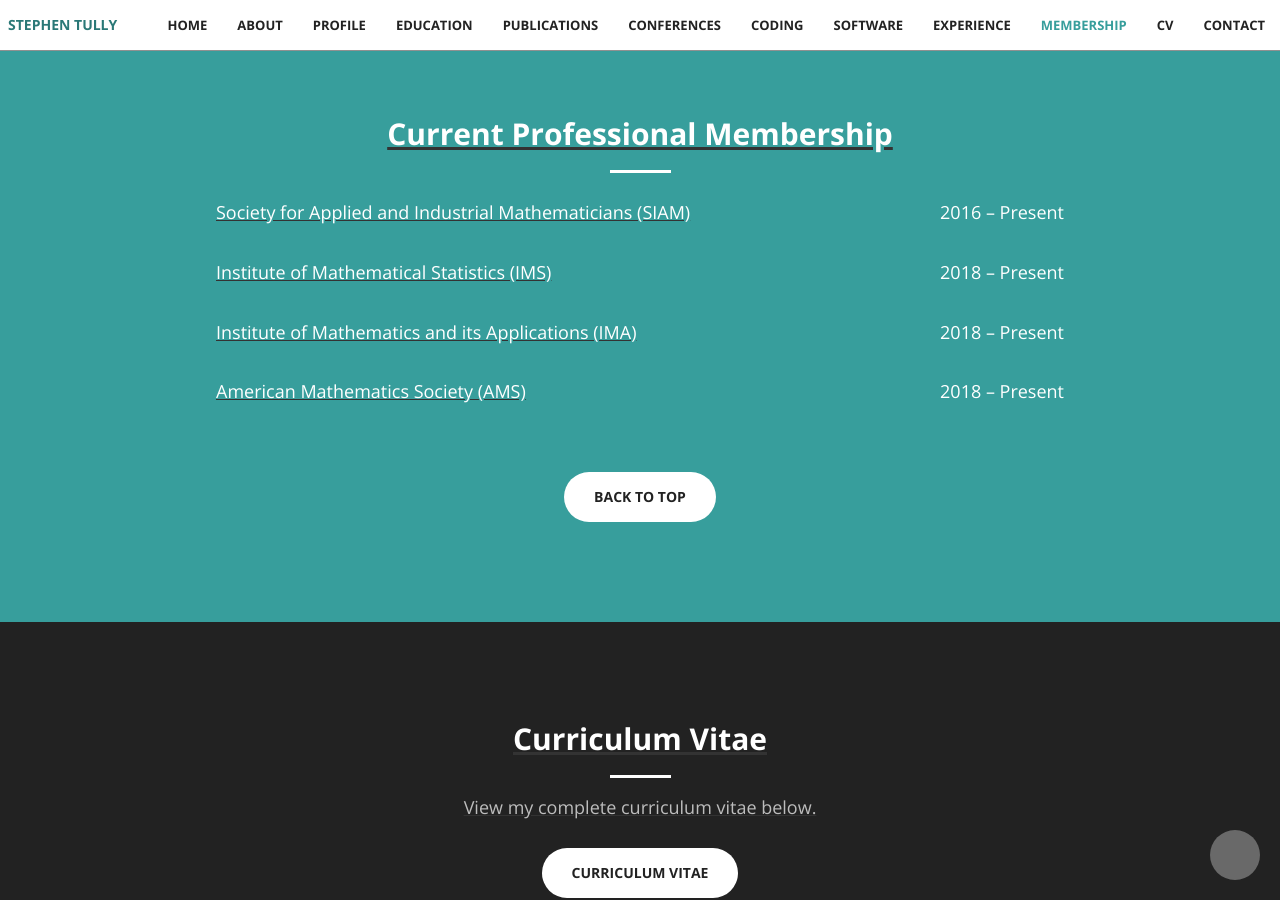
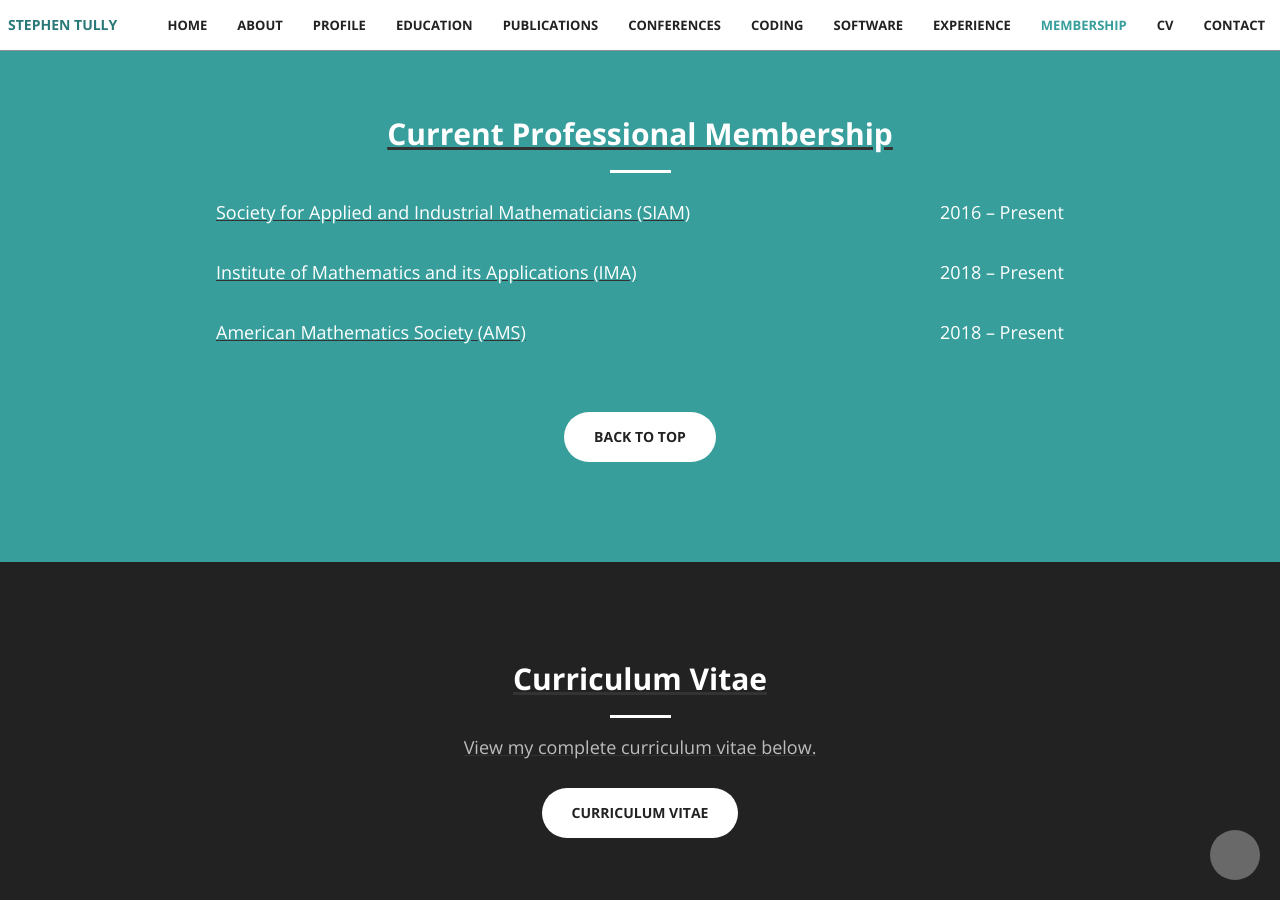
Before and after one commit to stephentully/stephentully.github.io, a Jekyll site: the page built from index.html, in a window 1280 px wide and 900 px high, scrolled down 9282 px. Built offline with Jekyll 4.4.1, drawn with Linux system fonts in a browser that asks for light colours; nearby versions of some CDN libraries; some web fonts are replaced.

Commit message:
Update membership.html

```diff
--- a/_includes/membership.html
+++ b/_includes/membership.html
@@ -19,16 +19,7 @@
 
     <br>
 
-    <div class="container">
-        <div class="row ex1">
-            <!-- <div class="col-lg-14 text-left ex1"> -->
-                <h4>Institute of Mathematical Statistics (IMS)
-                    <span style="float:right;">2018 &ndash; Present</span></h4>
-            <!-- </div> -->
-        </div>
-    </div>
 
-    <br>
 
     <div class="container">
         <div class="row ex1">
```
